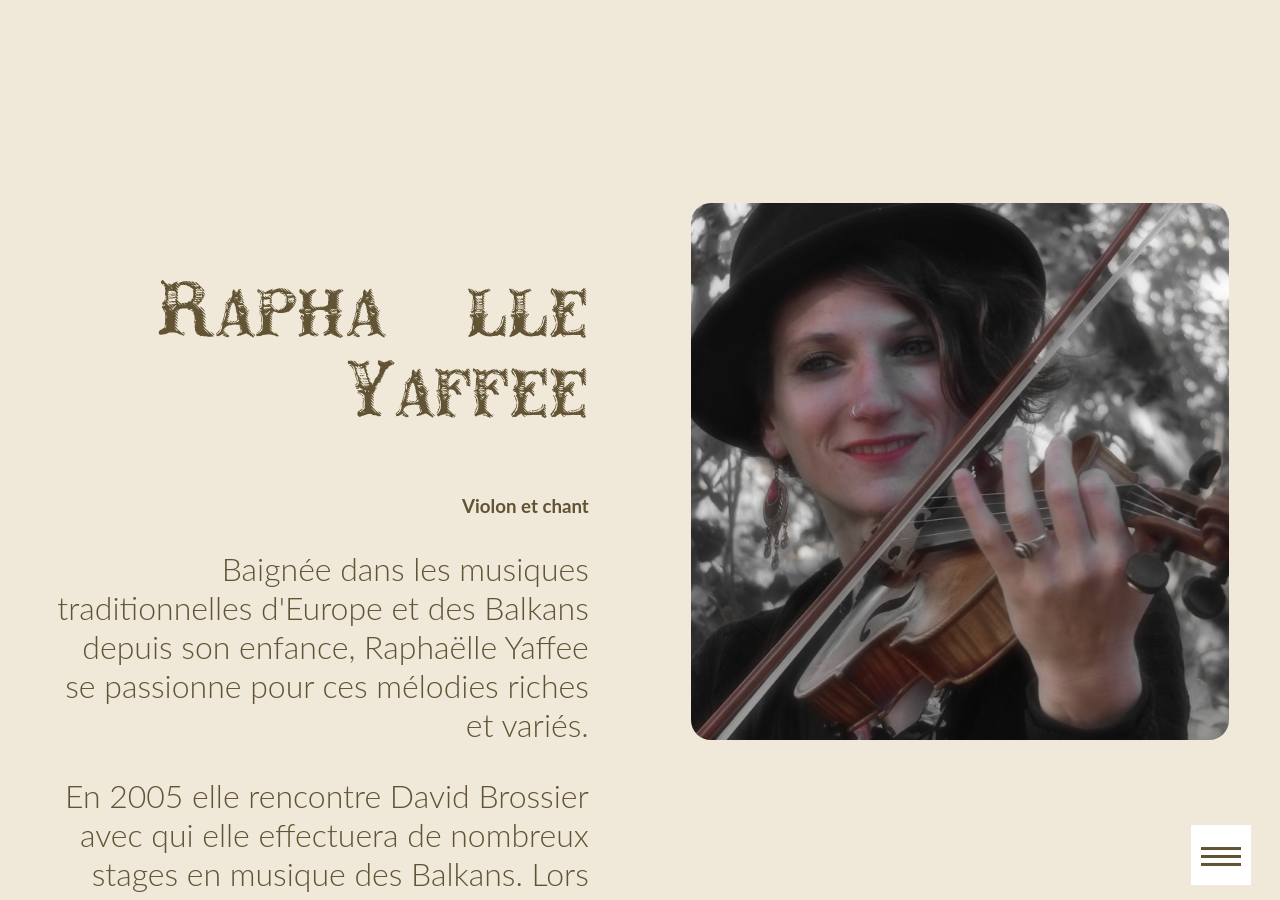
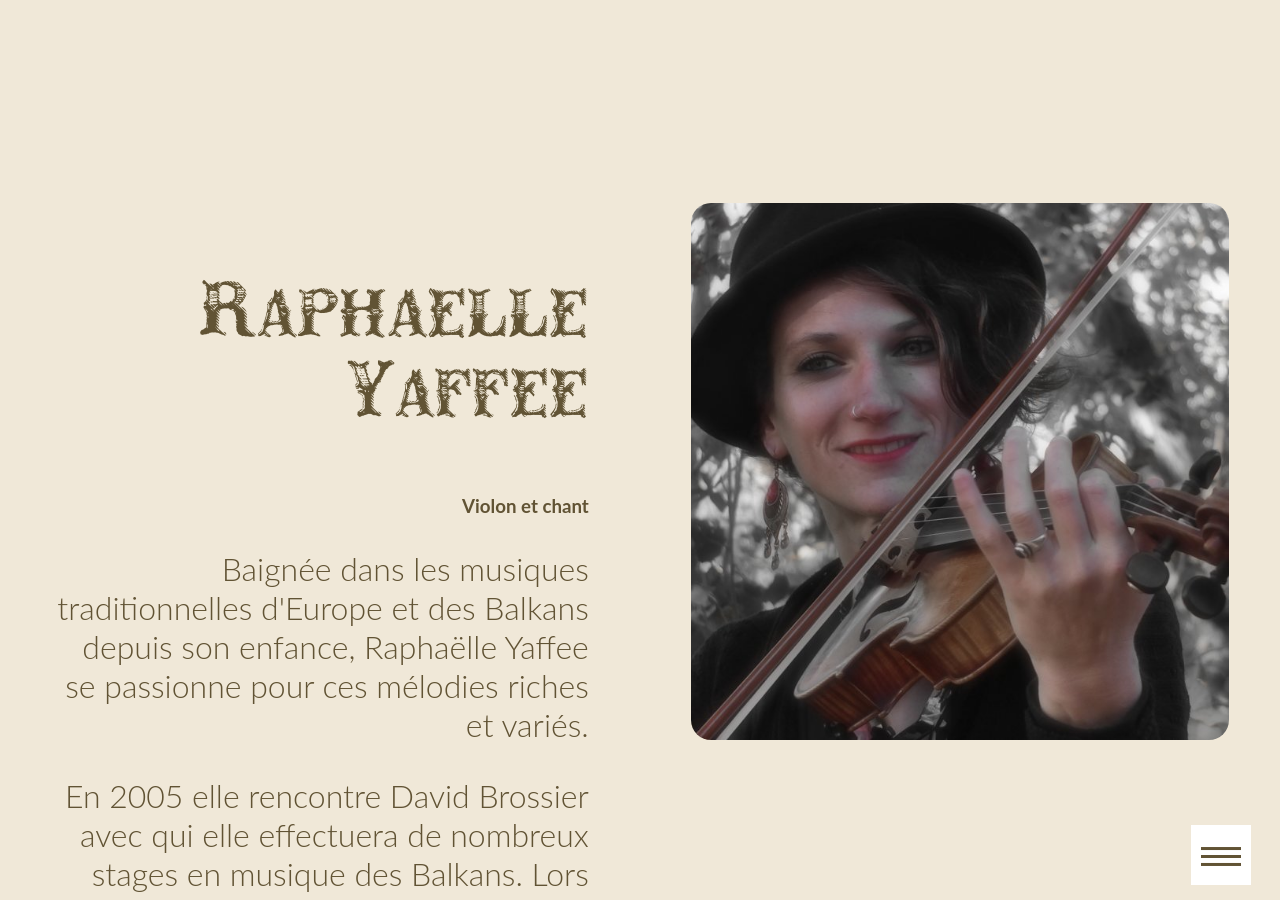
Before and after one commit to ftmftrs/ftmftrs.github.io, a Jekyll site: the page built from presentation/index.html, in a window 1280 px wide and 900 px high, scrolled down 2858 px. Built offline with Jekyll 4.4.1, drawn with Linux system fonts in a browser that asks for light colours; Markdown is read by kramdown in place of the engine named in the settings; comment, search, counter and statistics services are not loaded.

Commit message:
Mise à jour du prénom de Raphaëlle sans les ¨

```diff
--- a/presentation/index.html
+++ b/presentation/index.html
@@ -70,7 +70,7 @@ menu: false
     </section>
     <section class="cbp-so-section">
         <article class="cbp-so-side cbp-so-side-left">
-            <h2>Raphaëlle <br> Yaffee</h2>
+            <h2>Raphaelle <br> Yaffee</h2>
             <h3>Violon et chant</h3>
             <p>Baignée dans les musiques traditionnelles d'Europe et des Balkans depuis son
 enfance, Raphaëlle Yaffee se passionne pour ces mélodies riches et variés.</p>
```
